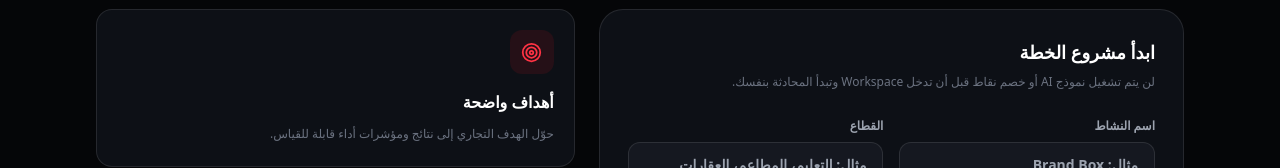
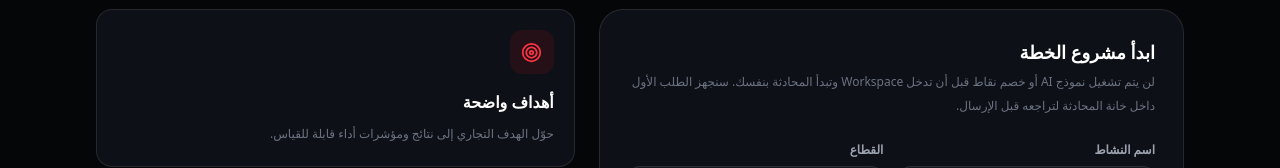
Before and after one commit to mahmodelomami-eng/BrandBox-ai-, a Next.js app: page /marketing-plans in a window 1280 px wide. Shown: the part 447-615 px from the top of the page. Built offline with nearby package versions, Linux system fonts and the light colour scheme; no server answers.

Commit message:
feat: prefill first marketing plan chat prompt

```diff
--- a/src/app/marketing-plans/page.jsx
+++ b/src/app/marketing-plans/page.jsx
@@ -51,7 +51,7 @@ export default function MarketingPlansPage() {
         tone: 'احترافي',
       });
 
-      router.push(`/projects/chat/workspace?project=${encodeURIComponent(project.id)}`);
+      router.push(`/projects/chat/workspace?project=${encodeURIComponent(project.id)}&prompt=${encodeURIComponent(description)}`);
     } catch (err) {
       setError(err?.message || 'تعذر إنشاء مشروع الخطة التسويقية.');
       setCreating(false);
@@ -72,7 +72,7 @@ export default function MarketingPlansPage() {
         <div className="mt-6 grid gap-6 lg:grid-cols-[1.1fr_.9fr]">
           <form onSubmit={createPlanProject} className="rounded-3xl border border-white/10 bg-[#0d1016] p-5 sm:p-7">
             <h2 className="text-lg font-black">ابدأ مشروع الخطة</h2>
-            <p className="mt-1 text-xs leading-6 text-gray-500">لن يتم تشغيل نموذج AI أو خصم نقاط قبل أن تدخل Workspace وتبدأ المحادثة بنفسك.</p>
+            <p className="mt-1 text-xs leading-6 text-gray-500">لن يتم تشغيل نموذج AI أو خصم نقاط قبل أن تدخل Workspace وتبدأ المحادثة بنفسك. سنجهز الطلب الأول داخل خانة المحادثة لتراجعه قبل الإرسال.</p>
 
             <div className="mt-6 grid gap-4 sm:grid-cols-2">
               <label className="text-xs font-bold text-gray-400">اسم النشاط
```
